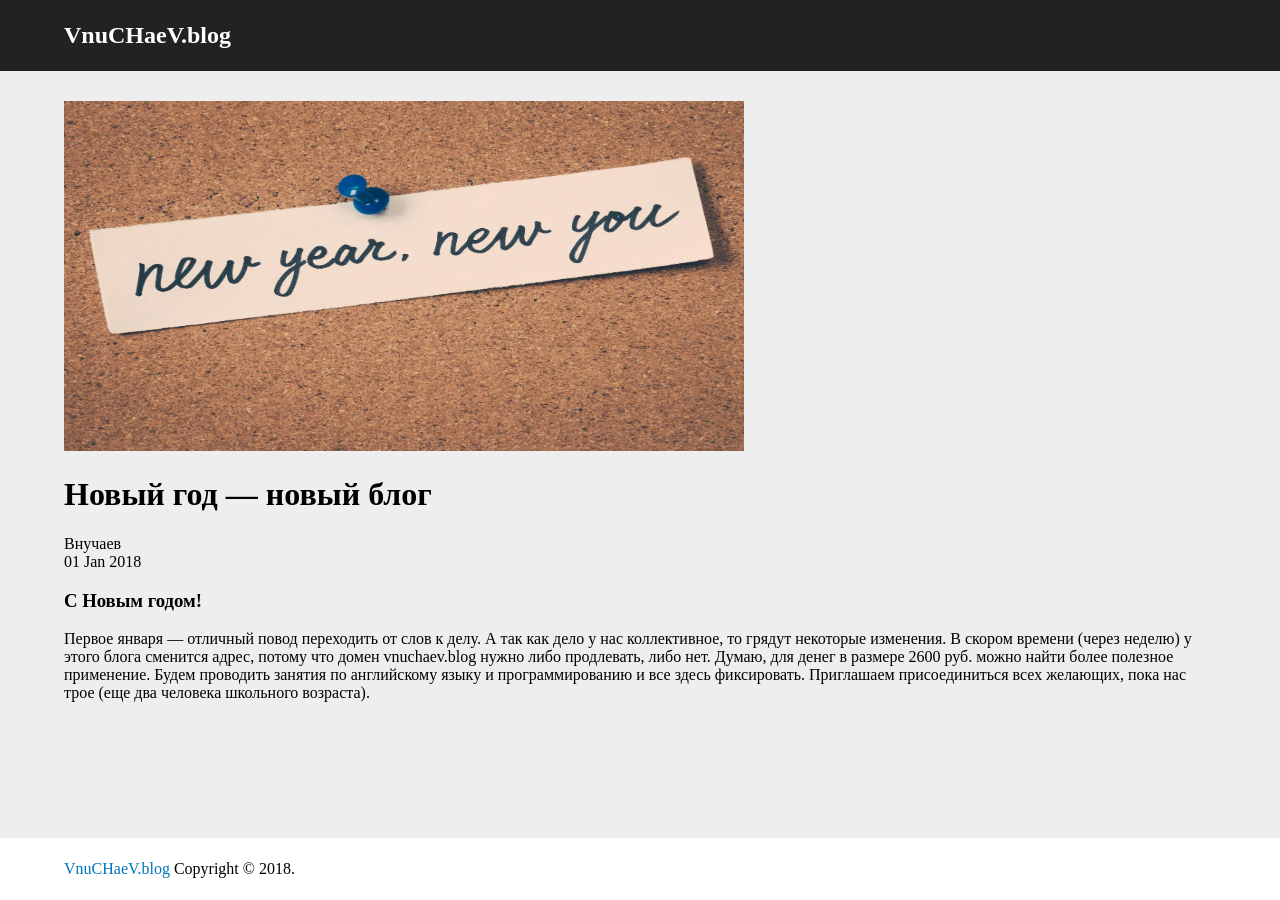
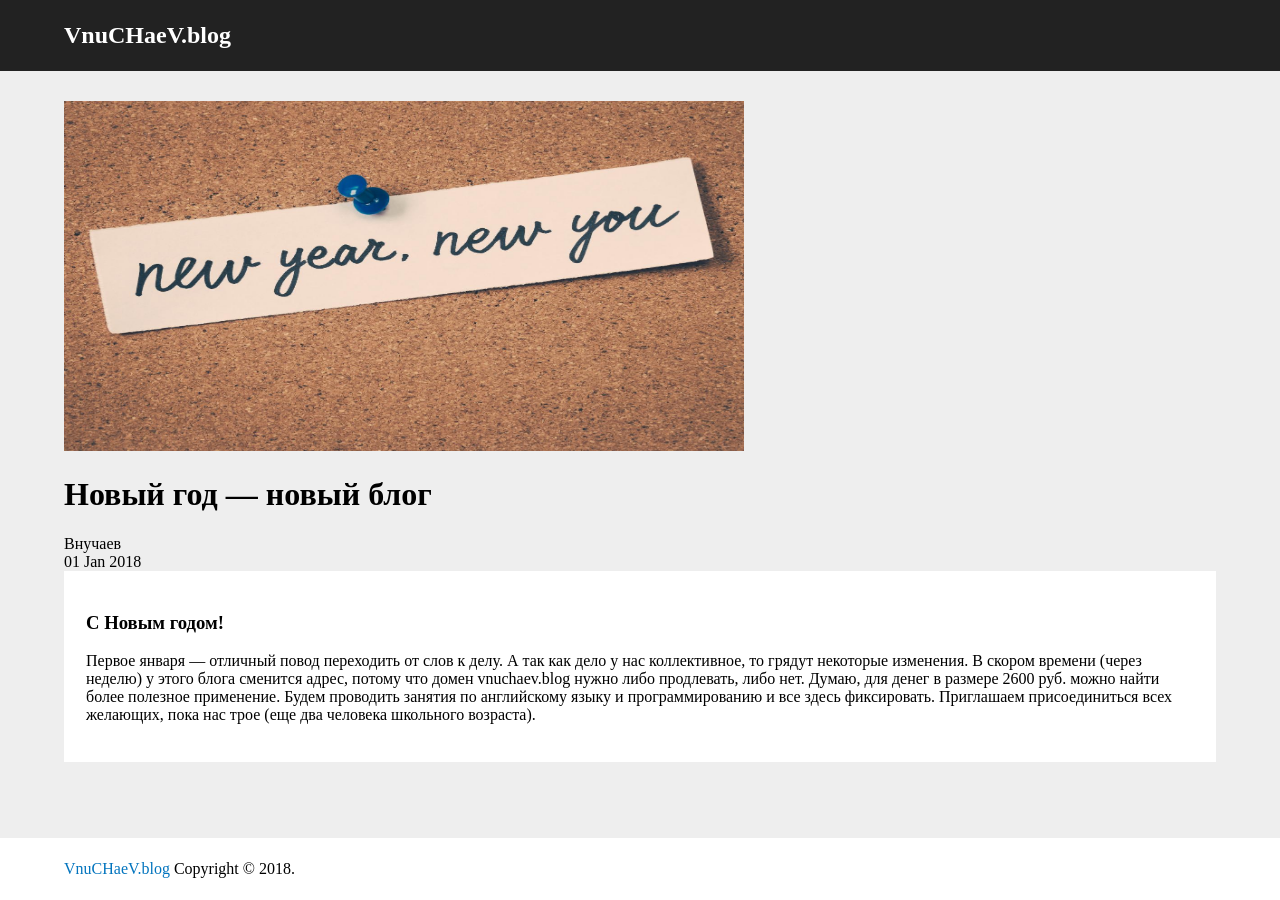
Before and after one commit to vitoyucepi/blog, a Jekyll site: the page built from _posts/2018-01-01-new-blog.md, in a window 1280 px wide. Built offline with Jekyll 4.4.1, drawn with Linux system fonts in a browser that asks for light colours.

Commit message:
post css

```diff
--- a/css/default.css
+++ b/css/default.css
@@ -57,10 +57,12 @@ body {
 }
 #post-list {
     flex-grow: 2;
-    background: #FFF
+    background: #FFF;
 }
 #sidebar {
     flex-grow: 1;
 }
 #post {
+    background: #FFF;
+    padding: 22px;
 }
```
